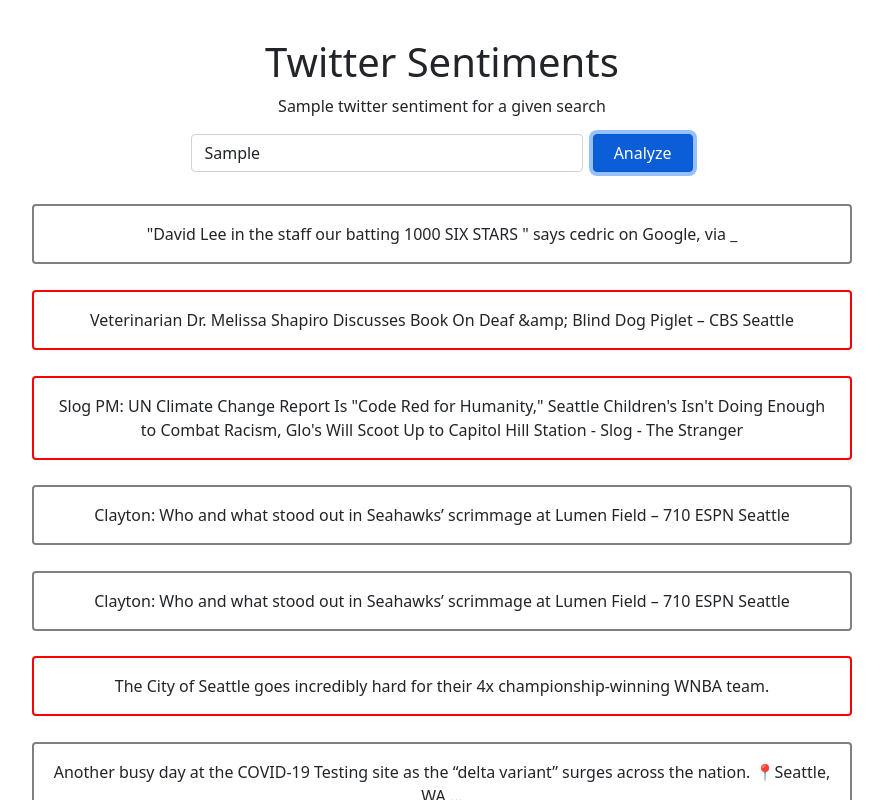
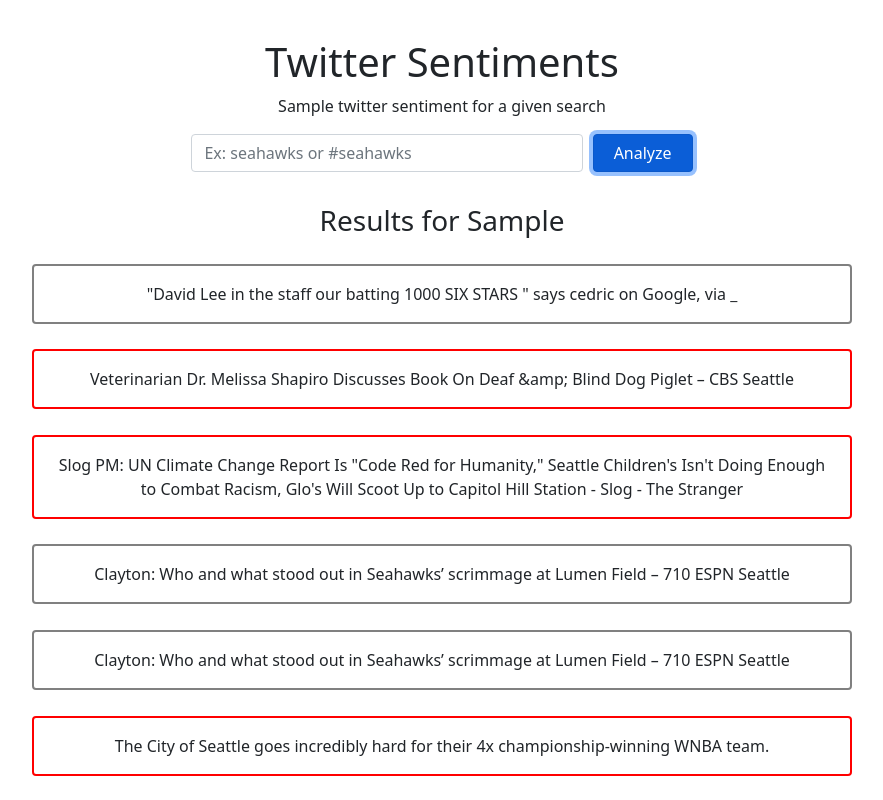
Before and after one commit to trueTRYtre3/twitter-sentiments, a React (Create React App) app in the folder client/: page / in a window 1280 px wide. Both pictures are taken after typing "Sample" into the empty fields and a click on the button "Analyze". Shown: the top 800 px of the page, without its empty margins (198-1081 px from the left). Built offline with nearby package versions, Linux system fonts and the light colour scheme.

Commit message:
fixed form

```diff
--- a/client/src/App.js
+++ b/client/src/App.js
@@ -6,6 +6,7 @@ import './App.css';
 const App = () => {
   const [tweets, changeTweets] = useState([])
   const [search, changeSearch] = useState('')
+  const [showing, changeShowing] = useState('')
 
   useEffect(() => {
     changeTweets(fakeData)
@@ -14,6 +15,12 @@ const App = () => {
 
   const clickSearch = (e) => {
     e.preventDefault()
+    try {
+      changeShowing(search)
+      changeSearch('')
+    } catch (exception) {
+      console.log(exception)
+    }
   }
 
   return (
@@ -22,15 +29,20 @@ const App = () => {
       <p>Sample twitter sentiment for a given search</p>
       <Form onSubmit={clickSearch}>
         <Row style={{ display: 'flex', justifyContent: 'center', marginBottom: '2rem' }}>
-            <Form.Control placeholder="Ex: seahawks or #seahawks" style={{ width: '30%', marginRight: '5px' }} />
+            <Form.Control
+              onChange={(e) => changeSearch(e.target.value)}
+              value={search}
+              placeholder="Ex: seahawks or #seahawks"
+              style={{ width: '30%', marginRight: '5px' }}
+            />
             <Button type="submit" variant="primary" style={{ width: '100px', marginLeft: '5px' }}>Analyze</Button>
         </Row>
       </Form>
-      {search && <h3>Results for {search}</h3>}
+      {showing && <h3>Results for {showing}</h3>}
       {tweets &&
       tweets.map((tweet, i) =>
         tweet.Text.length>0 &&
-        <Card id={i} className={tweet.compound_score} style={{ margin: '2% 18%' }}>
+        <Card key={i} className={tweet.compound_score} style={{ margin: '2% 18%' }}>
           <Card.Body>{tweet.Text}</Card.Body>
         </Card>
       )}
```
